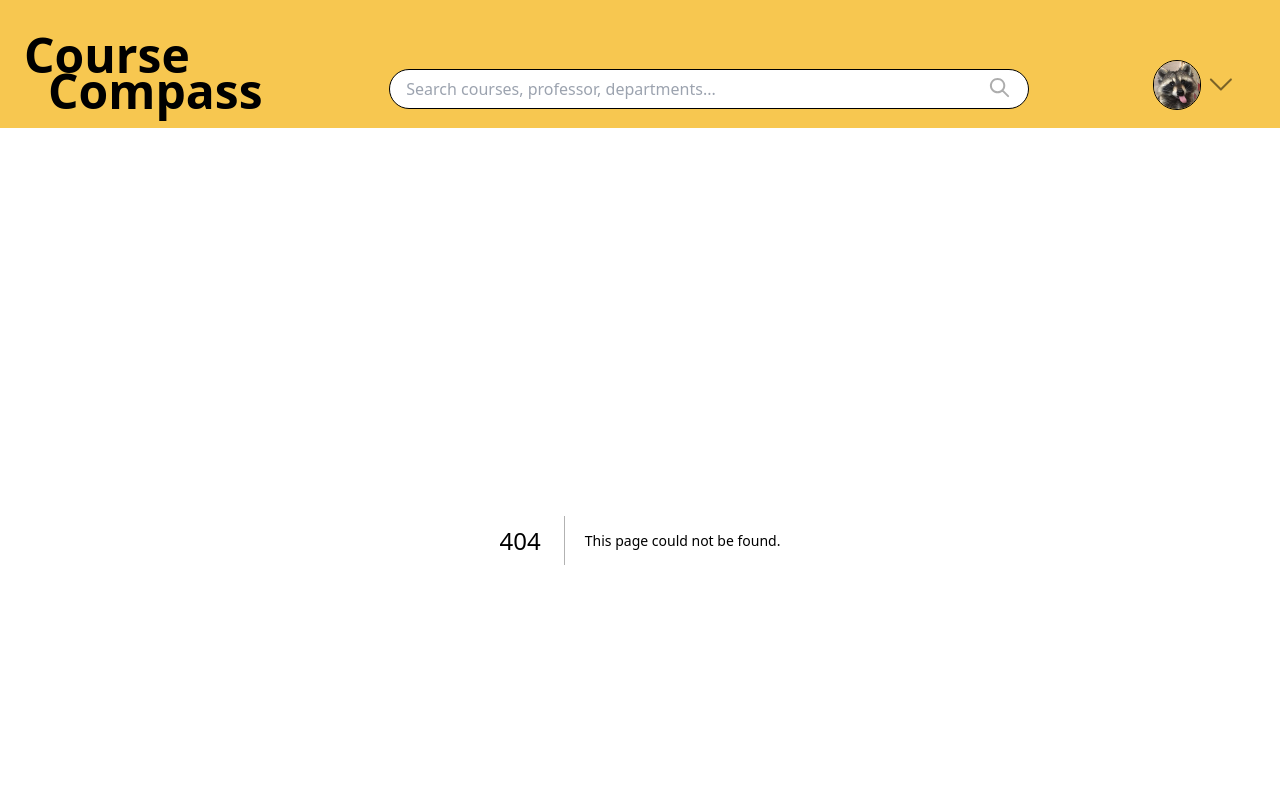
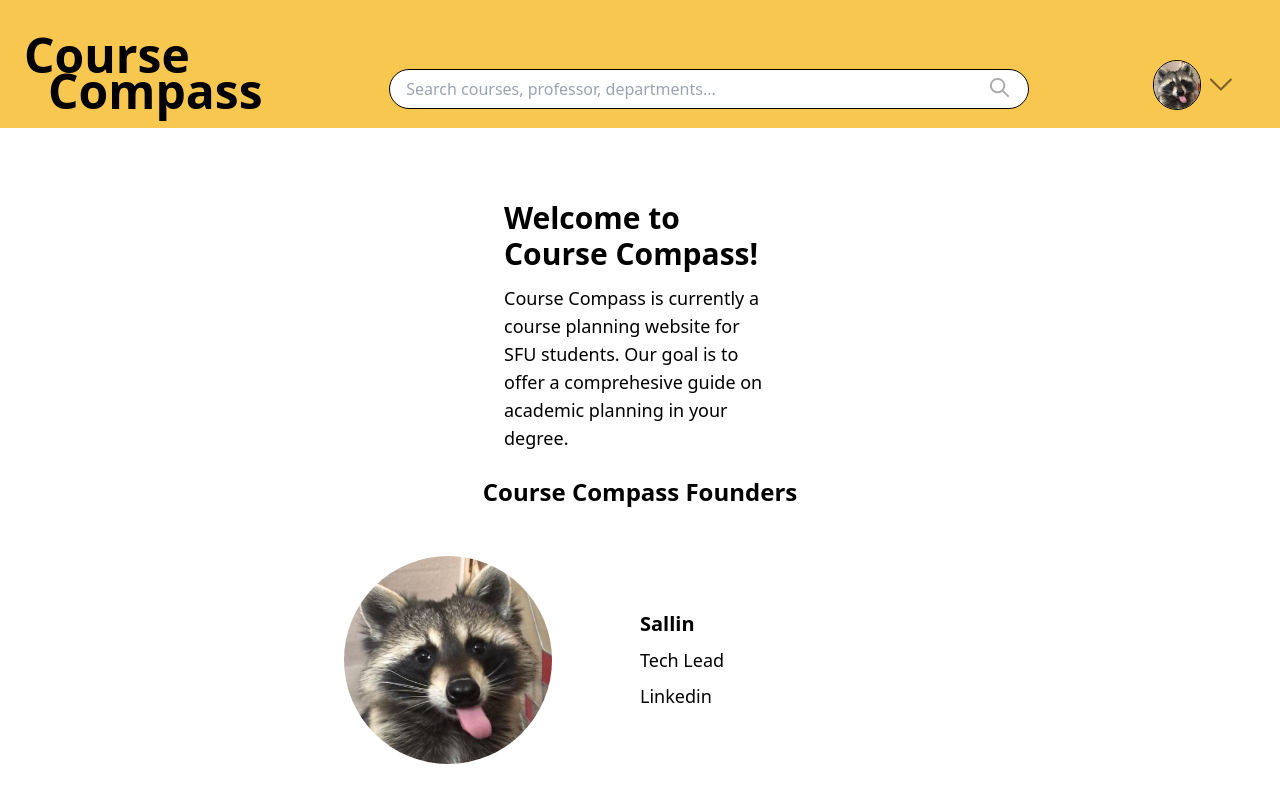
Before and after one commit to sfuosdev/CourseCompass, a Next.js app in the folder clientjs/: page /about in a window 1280 px wide. Before the commit this address had no page. Shown: the top 800 px of the page. Built offline with nearby package versions, Linux system fonts and the light colour scheme; what tailwindcss-3d would draw is missing.

Commit message:
About page finished. Description, Picture, and Links can be added as we go

```diff
--- /dev/null
+++ b/clientjs/src/app/about/page.jsx
@@ -0,0 +1,72 @@
+import Link from "next/link";
+
+const founders = [
+    {
+        name: "Sallin",
+        links: "/",
+        role: "Tech Lead",
+        image: "/profile-picture.jpg"
+    },
+    {
+        name: "Kiran",
+        links: "/",
+        role: "Designer",
+        image: "/profile-picture.jpg"
+    },
+    {
+        name: "Joao",
+        links: "/",
+        role: "Tech Lead",
+        image: "/profile-picture.jpg"
+    },
+    {
+        name: "Edison",
+        links: "/",
+        role: "Tech Lead",
+        image: "/profile-picture.jpg"
+    },
+    {
+        name: "Samuel",
+        links: "/",
+        role: "Tech Lead",
+        image: "/profile-picture.jpg"
+    }
+]
+let final;
+
+export default function About() {
+
+    return (
+        <div className=" py-6 flex flex-col items-center">
+            <div className="w-1/4 p-6">
+                <p className="py-3 text-3xl font-bold">Welcome to Course Compass!</p>
+                <p className="text-lg font-normal">
+                    Course Compass is currently a course planning website for SFU students.
+                    Our goal is to offer a comprehesive guide on academic planning in your degree.
+                </p>
+            </div>
+
+            <p className=" text-2xl font-semibold">Course Compass Founders</p>
+            {founders.map(profile => (
+        <Profile name={profile.name} role={profile.role} link={profile.links} image={profile.image} />
+    ))}
+        </div>
+    );
+}
+
+function Profile({name, role, link, image}) {
+    return (
+        <div className={`p-12 grid grid-cols-2 place-items-center`}>
+            <div className="px-0">
+                <img src={image} alt={"Picture of "+ name} className="h-52 w-52 rounded-full"/>
+            </div>
+            <div className="py-2 w-96">
+                <p className="text-xl font-bold">{name}</p>
+                <p className="py-2 text-lg font-medium">{role}</p>
+                {/* Change the if multiple links to map function*/}
+                <Link href={link} className="text-lg font-normal">Linkedin</Link>
+                <p className="text-lg font-normal"></p>
+            </div>
+        </div>
+    );
+}
```
